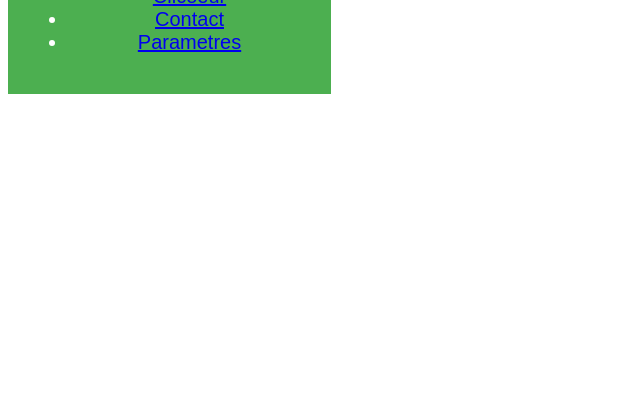
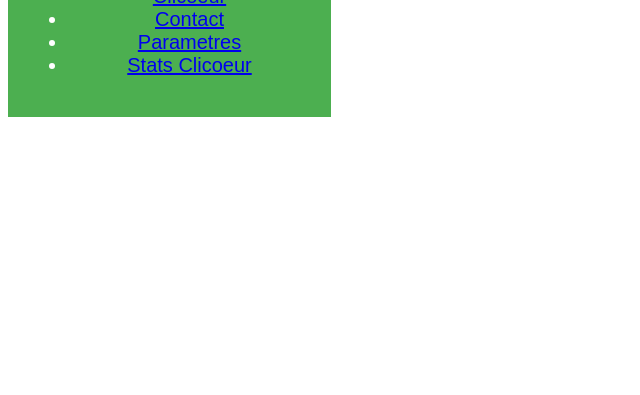
Before and after one commit to babyfrederic/Cliqueur, a plain HTML site: page index.html in a window 1280 px wide. Shown: the part 405-800 px from the top of the page, without its empty margins (0-640 px from the left). Drawn offline with Linux system fonts and the light colour scheme.

Commit message:
Add files via upload

```diff
--- a/index.html
+++ b/index.html
@@ -4,7 +4,7 @@
     <meta charset="UTF-8" />
     <meta name="viewport" content="width=device-width, initial-scale=1.0" />
     <link rel="stylesheet" href="./css/clicstylecss.css" />
-    <title>Bbiblio</title>
+    <title>Cliqueur</title>
   </head>
 <body>
 
@@ -20,6 +20,7 @@
             <li><a href="./file/clicoeur.html">Clicoeur</a></li>
             <li><a href="./file/contact.html">Contact</a></li>
             <li><a href="./file/Param.html">Parametres</a></li>
+            <li><a href="./file/statclicoeur.html">Stats Clicoeur</a></li>
         </ul>
     </button>
 </body>
```
